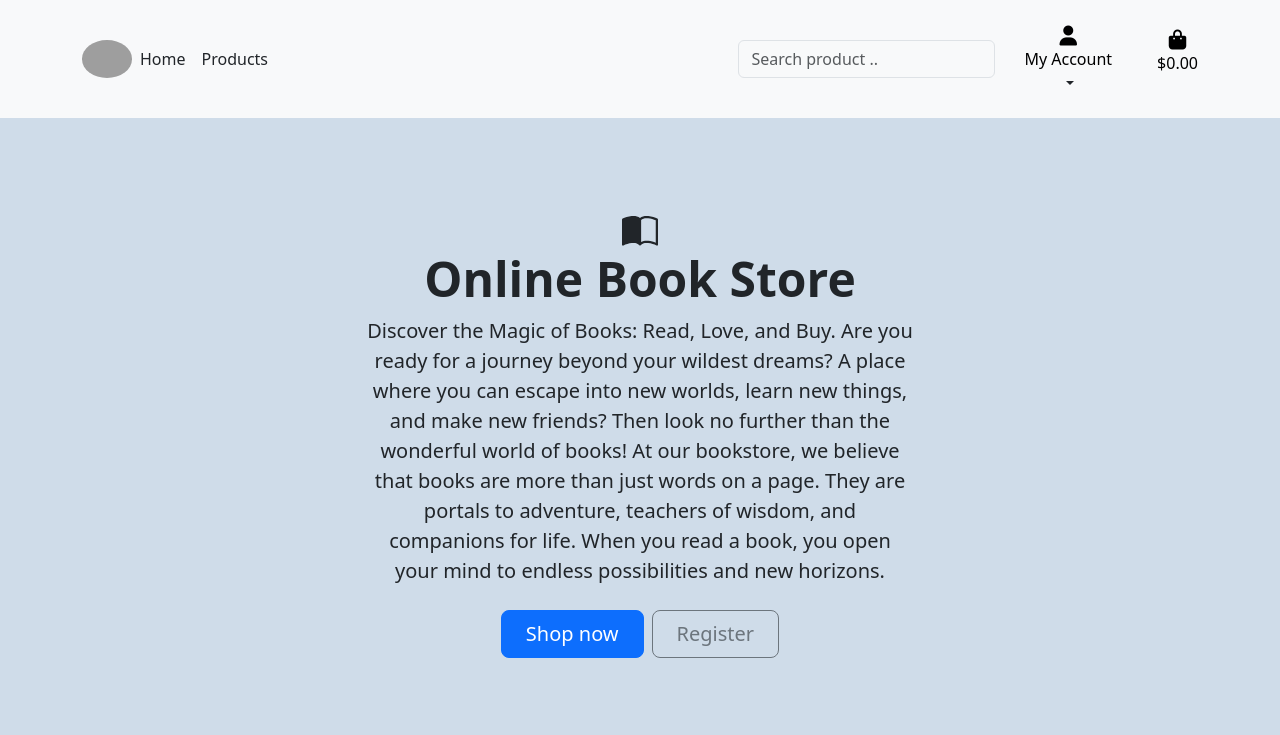
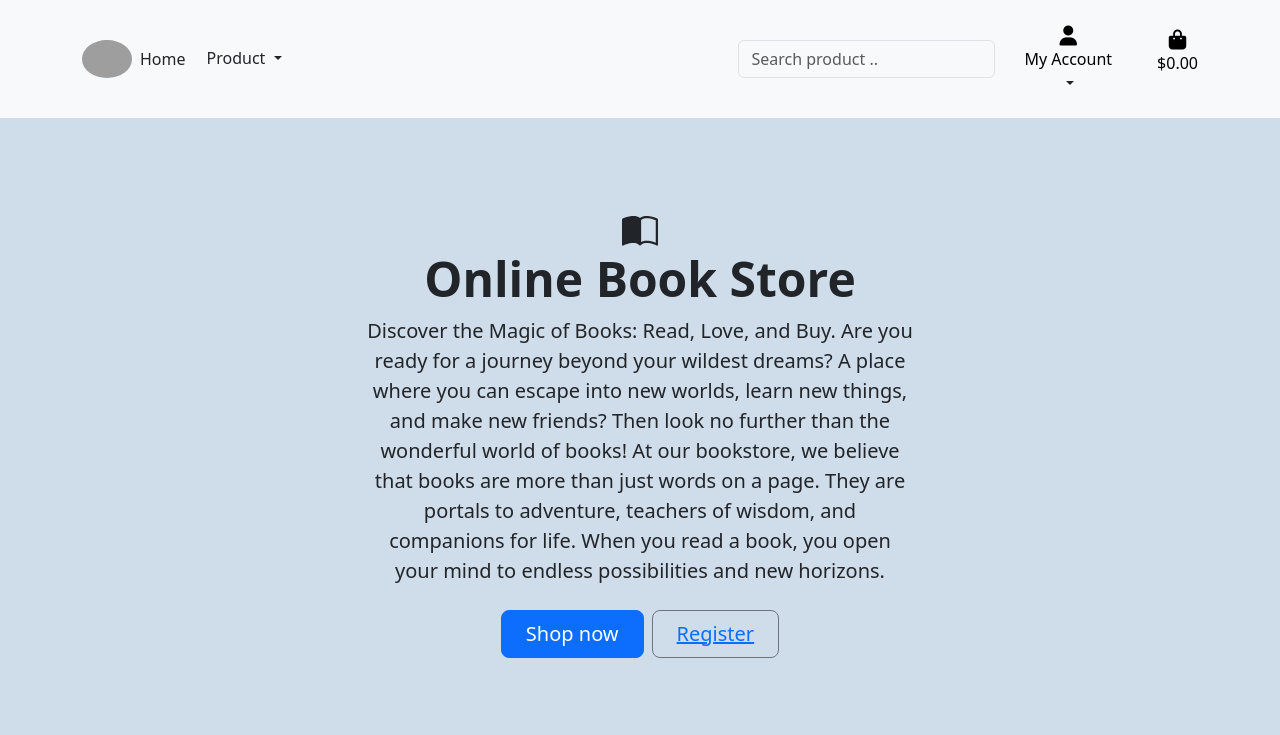
Before and after one commit to mamuzaan/Portfolio_MS5_Bookstore, a Django app: page / in a window 1280 px wide. Shown: the top 735 px of the page. Run offline with Django 3.2, Linux system fonts and the light colour scheme; some libraries are stand-ins or nearby versions; grey boxes are pictures that could not be loaded.

Commit message:
Fix template error to main page navigation

```diff
--- a/store/templates/store/index.html
+++ b/store/templates/store/index.html
@@ -25,8 +25,8 @@
                     teachers of wisdom, and companions for life. When you read a book, you open your mind to endless possibilities and new horizons.
                     </p>
                   <div class="d-grid gap-2 d-sm-flex justify-content-sm-center">
-                    <button type="button" class="btn btn-primary btn-lg px-4 gap-3">Shop now</button>
-                    <button type="button" class="btn btn-outline-secondary btn-lg px-4">Register</button>
+                    <div class="btn btn-primary btn-lg px-4 gap-3">Shop now</div>
+                    <div class="btn btn-outline-secondary btn-lg px-4"><a href="{% url 'account_signup' %}">Register</a></div>
                   </div>
                 </div>
             </div>
--- a/templates/base.html
+++ b/templates/base.html
@@ -5,7 +5,6 @@
   <head>
     {% block meta %}
       <meta charset="utf-8">
-      <meta http-equiv="X-UA-Compatible" contents="ie=edge">
       <meta name="viewport" content="width=device-width, initial-scale=1">
     {% endblock %}
 
@@ -40,16 +39,25 @@
             <div class="text-center"><img src="https://thumbs.dreamstime.com/b/hand-book-logo-illustration-art-background-43965136.jpg" alt="book-logo" style="width:50px" class="mx-auto"></div>
           </a>
 
-          <ul class="nav col-12 col-lg-auto me-lg-auto mb-2 justify-content-center mb-md-0">
-            <li><a href="#" class="nav-link px-2 text-dark">Home</a></li>
-            <li><a href="#" class="nav-link px-2 text-dark">Products</a></li>
-          </ul>
+          <div class="nav col-12 col-lg-auto me-lg-auto mb-2 justify-content-center mb-md-0">
+            <a href="#" class="nav-link px-2 text-dark">Home</a>
+            <div class="dropdown">
+              <div class="btn dropdown-toggle" id="dropdownMenuButton" data-bs-toggle="dropdown" aria-expanded="false" role="navigation">
+                Product
+              </div>
+              <ul class="dropdown-menu" aria-labelledby="dropdownMenuButton">
+                <li><a class="dropdown-item" href="#">All Products</a></li>
+                <li><a class="dropdown-item" href="#"></a></li>
+                <li><a class="dropdown-item" href="#"></a></li>
+              </ul>
+            </div>
+          </div>
 
-          <form class="col-12 col-lg-auto mb-3 mb-lg-0 me-lg-3" role="search" method="GET" action="">
-            <input type="search" class="form-control form-control-dark text-bg-light" type="text" name="a" placeholder="Search product .." aria-label="Search">
+          <form class="col-12 col-lg-auto mb-3 mb-lg-0 me-lg-3" role="search" method="GET" action="#">
+            <input type="search" class="form-control form-control-dark text-bg-light" name="a" placeholder="Search product .." aria-label="Search">
           </form>
           <div class="text-end dropdown">
-            <button class="btn dropdown-toggle" id="dropdownMenuButton" data-bs-toggle="dropdown" aria-expanded="false">
+            <div class="btn dropdown-toggle" id="dropdownMenuButton1" data-bs-toggle="dropdown" aria-expanded="false" role="navigation">
               <a class="text-black nav-link" href="#">
                 <div class="text-center">
                   <div>
@@ -58,8 +66,8 @@
                   <p class="my-0">My Account</p>
                 </div>
               </a>
-            </button>
-            <ul class="dropdown-menu" aria-labelledby="dropdownMenuButton">
+            </div>
+            <ul class="dropdown-menu" aria-labelledby="dropdownMenuButton1">
               {% if request.user.is_authenticated %}
               {% if request.user.is_superuser %}
                 <li><a href="#" class="dropdown-item">Product Management</a></li>
```
